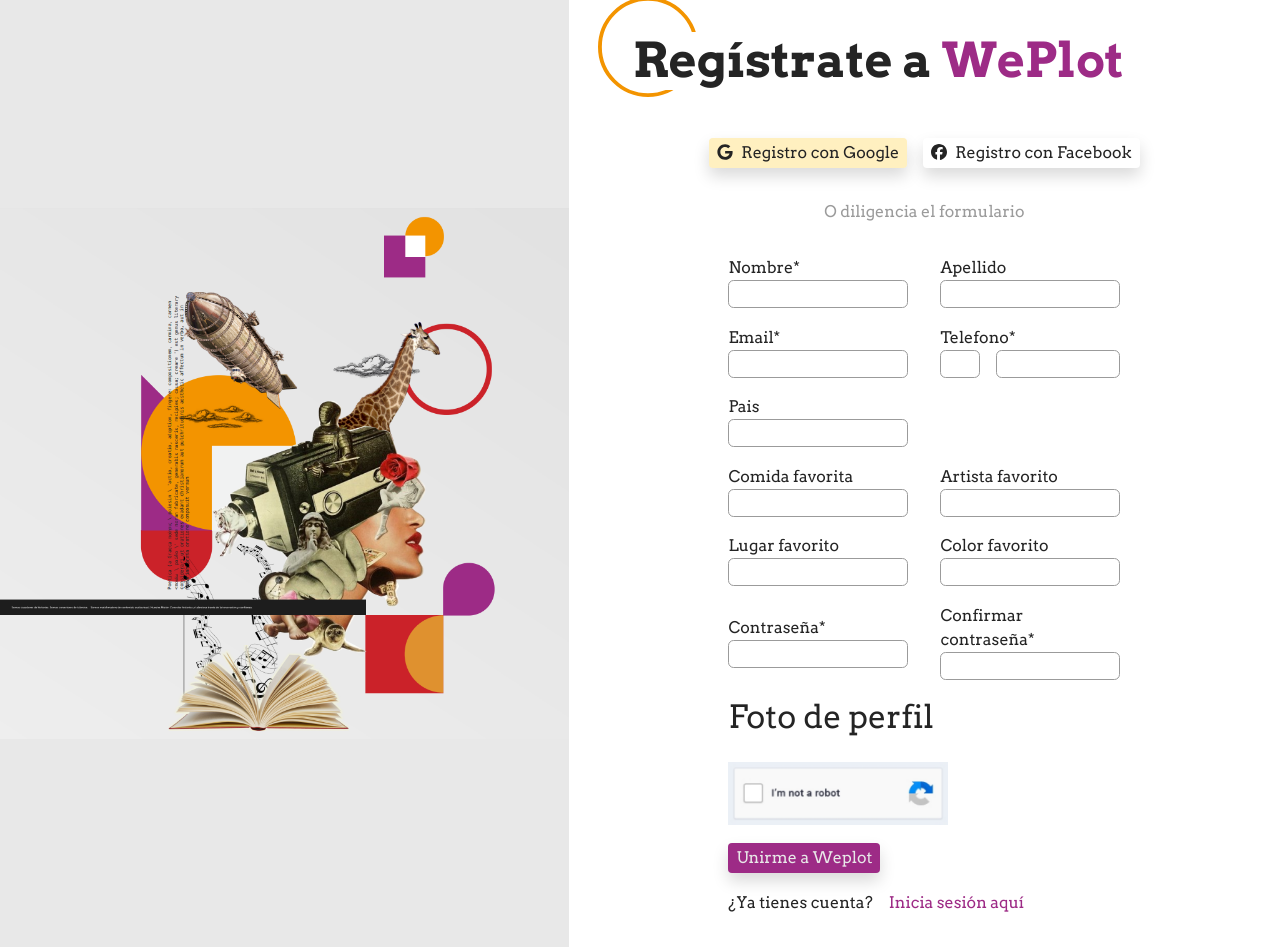
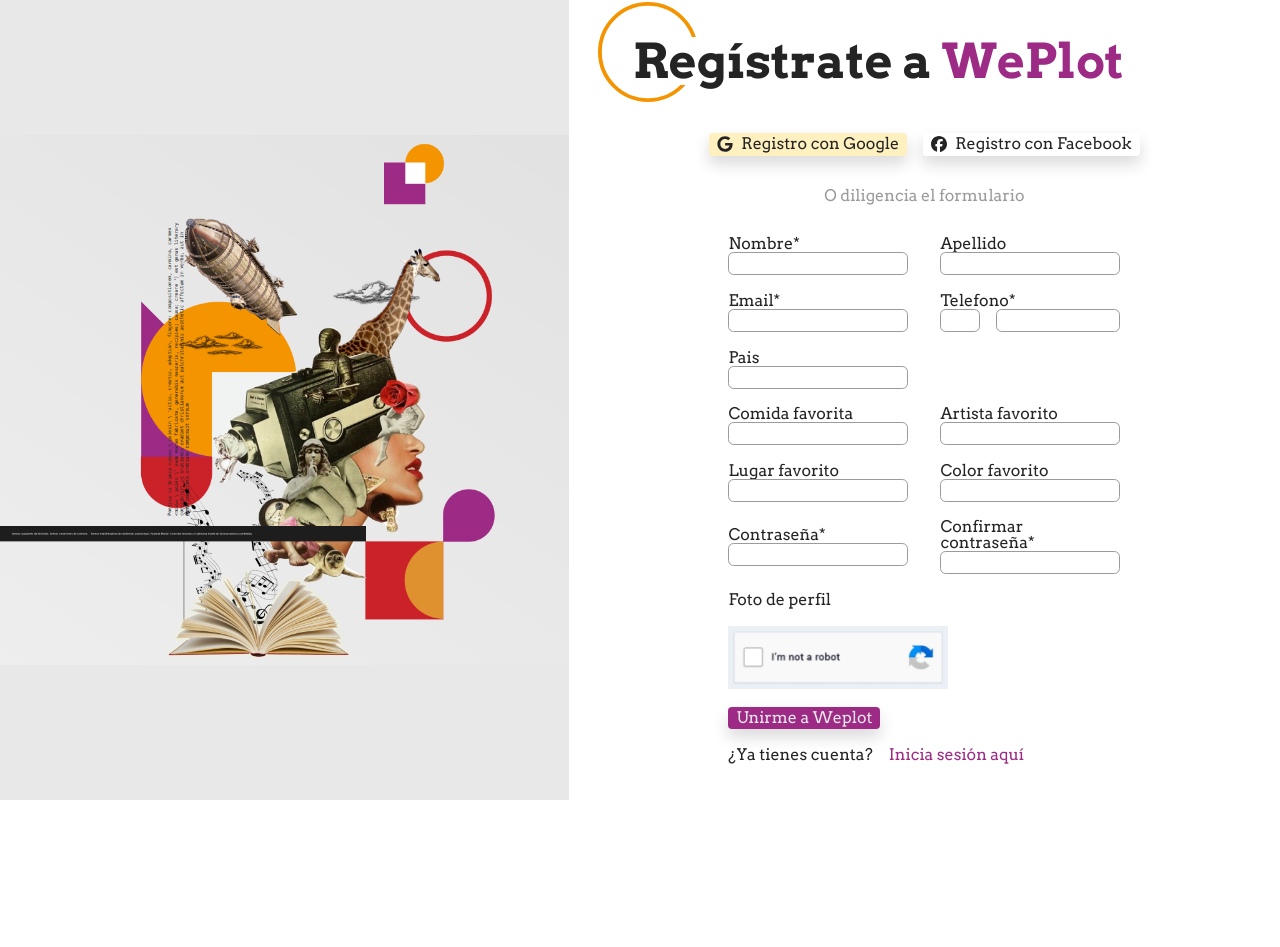
Before and after one commit to CamiloVargas123/test-weplot-front, a React (Vite) app: page / in a window 1280 px wide. After the commit the page ends 800 px from the top, so only its background shows below. Built offline with nearby package versions, Linux system fonts and the light colour scheme.

Commit message:
add reset styles

```diff
--- a/src/index.scss
+++ b/src/index.scss
@@ -1,6 +1,55 @@
 @import "./scss/index.scss";
 
 @import url('https://fonts.googleapis.com/css2?family=Arvo:wght@400;700&display=swap');
+
+/* http://meyerweb.com/eric/tools/css/reset/
+   v2.0 | 20110126
+   License: none (public domain)
+*/
+
+html, body, div, span, applet, object, iframe,
+h1, h2, h3, h4, h5, h6, p, blockquote, pre,
+a, abbr, acronym, address, big, cite, code,
+del, dfn, em, img, ins, kbd, q, s, samp,
+small, strike, strong, sub, sup, tt, var,
+b, u, i, center,
+dl, dt, dd, ol, ul, li,
+fieldset, form, label, legend,
+table, caption, tbody, tfoot, thead, tr, th, td,
+article, aside, canvas, details, embed,
+figure, figcaption, footer, header, hgroup,
+menu, nav, output, ruby, section, summary,
+time, mark, audio, video {
+	margin: 0;
+	padding: 0;
+	border: 0;
+	font-size: 100%;
+	font: inherit;
+	vertical-align: baseline;
+}
+/* HTML5 display-role reset for older browsers */
+article, aside, details, figcaption, figure,
+footer, header, hgroup, menu, nav, section {
+	display: block;
+}
+body {
+	line-height: 1;
+}
+ol, ul {
+	list-style: none;
+}
+blockquote, q {
+	quotes: none;
+}
+blockquote:before, blockquote:after,
+q:before, q:after {
+	content: '';
+	content: none;
+}
+table {
+	border-collapse: collapse;
+	border-spacing: 0;
+}
 
 body {
   margin: 0;
@@ -18,6 +67,7 @@
     monospace;
 }
 
+
 .input--error{
   border-color: red !important;
 }
--- a/src/utils/InputError/InputError.scss
+++ b/src/utils/InputError/InputError.scss
@@ -3,5 +3,5 @@
   color: red;
   margin: 0;
   position: absolute;
-  bottom: -19px;
+  bottom: -16px;
 }
```
